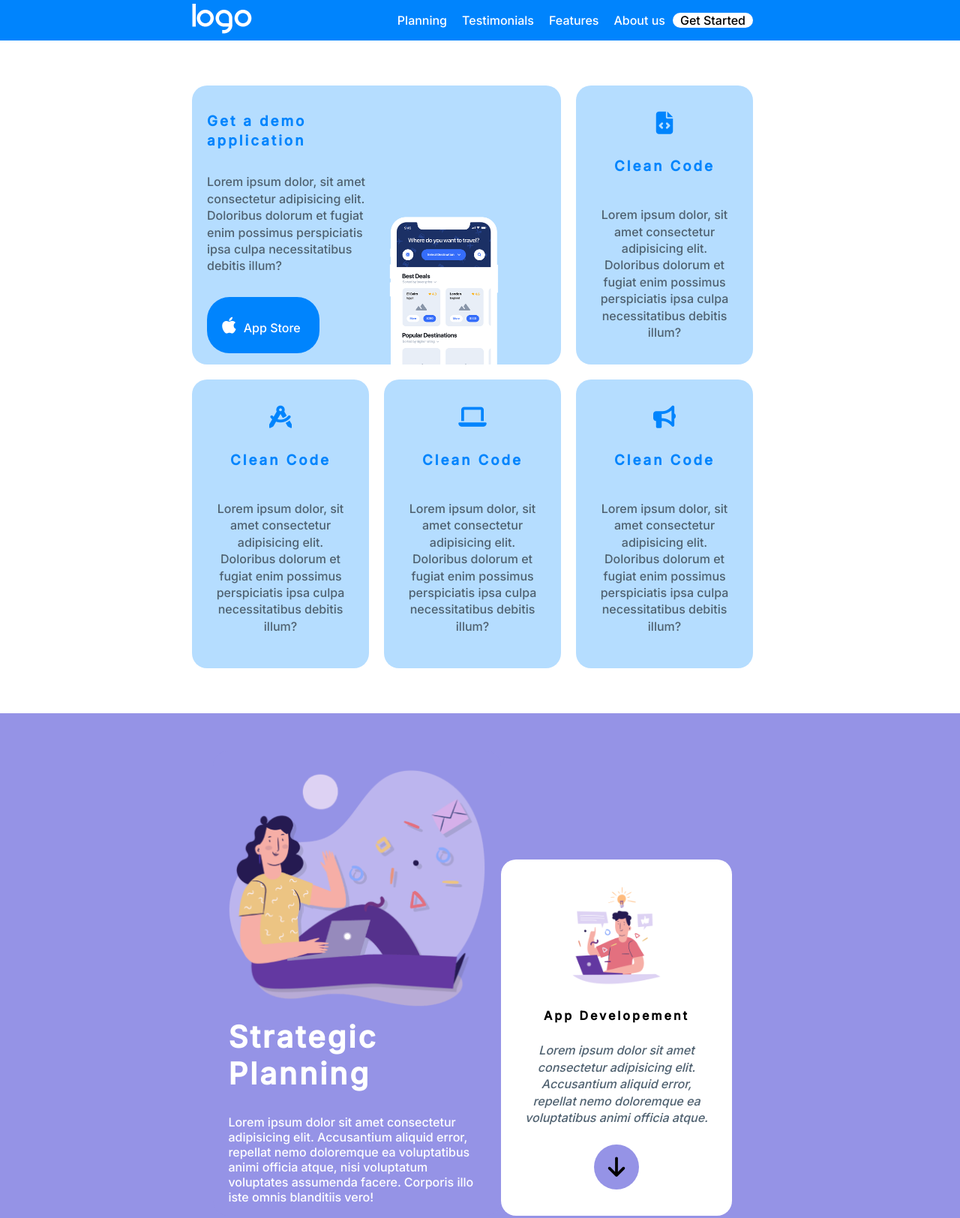
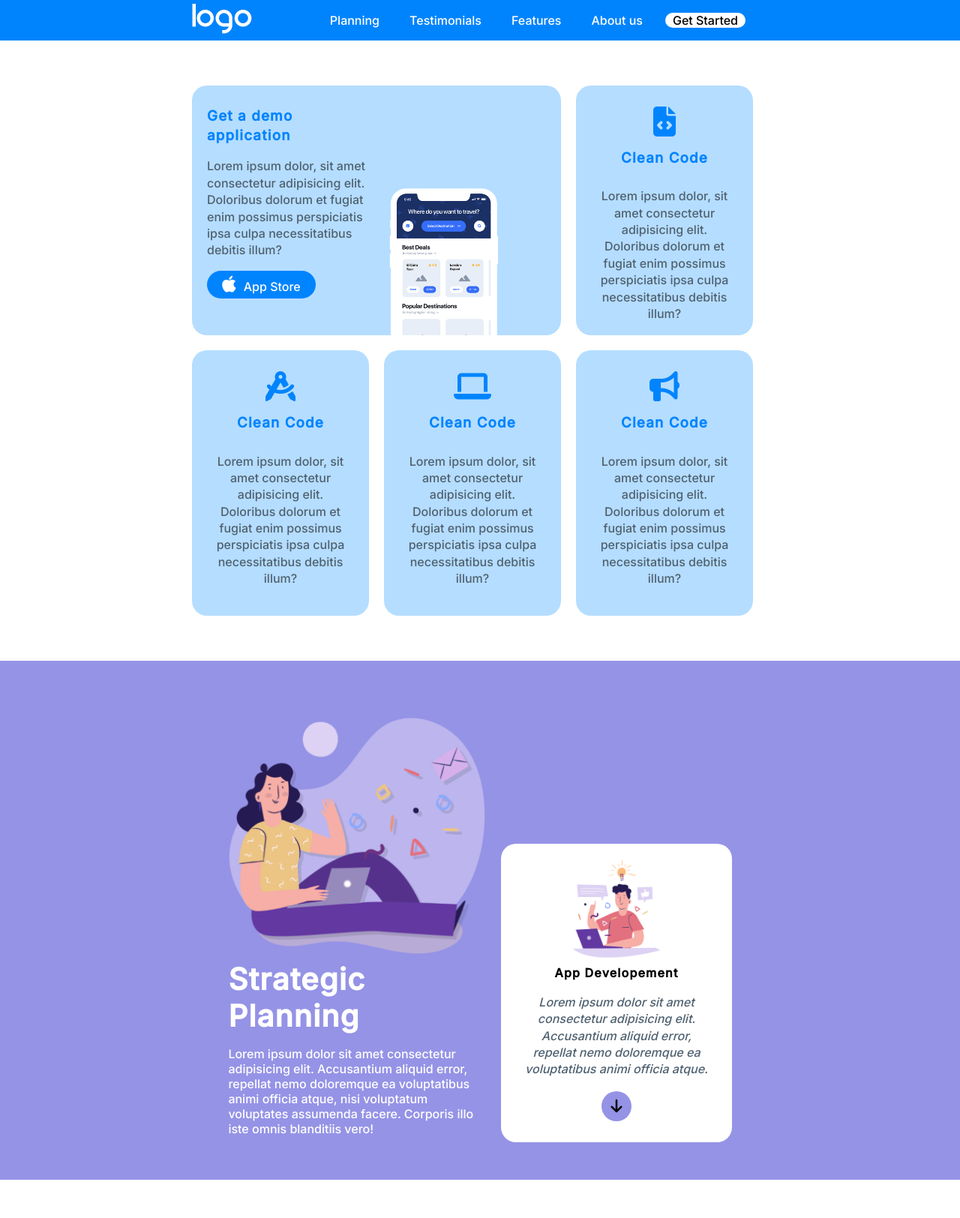
Before and after one commit to GiuseppeF11/htmlcss-responsive-layout, a plain HTML site: page index.html in a window 1280 px wide. Shown: the top 1624 px of the page at 75% size. Drawn offline with Linux system fonts and the light colour scheme.

Commit message:
Aggiunte correzioni e ridefinite dimensioni

```diff
--- a/css/style.css
+++ b/css/style.css
@@ -28,42 +28,41 @@ img {
 
 /*            BUTTON          */
 
-
 .button {
-    padding: 10px 10px;
+    display: flex;
+    justify-content: center;
+    align-items: center;
 }
 
 .white-violet_button {
     background-color: white;
     color:#9593E6;
     border-radius: 30px;
+    padding: 5px 10px;
 }
 
 .blue-white_button {
     background-color: #0084FD;
     color: white;
     border-radius: 30px;
-    min-width: 150px;
     text-align: center;
+    padding: 5px 20px;
 }
 
 .violet-black_button {
     background-color: #9593E6;
     color: black;
-    padding: 30px;
+    padding: 20px;
     border-radius: 50%;
     width: 40px;
     height: 40px;
-    display: flex;
-    justify-content: center;
-    align-items: center;
     font-size: 10px;
 }
 
 .violet-white_button {
     background-color: #9593E6;
     color: white;
-    padding: 5px 50px;
+    padding: 5px 30px;
     border-radius: 20px;
     letter-spacing: 3px;
 }
@@ -88,7 +87,7 @@ h1 {
 }
 
 h1, h2, h3, h4, h5, h6 {
-    letter-spacing: 3px;
+    letter-spacing: 1.2px;
 }
 
 .no-decoration_a {
@@ -101,6 +100,8 @@ h1, h2, h3, h4, h5, h6 {
 
 header {
     background-color: #0084FD;
+    position: sticky;
+    top: 0;
 }
 
 header .container {
@@ -121,6 +122,14 @@ header .container nav {
 
 .header.header-right .header-link  {
     display: none;
+}
+
+.header-right .hamburger {
+        color: white;
+    }
+
+.header-right a {
+    margin: 0 10px;
 }
 
 
@@ -190,7 +199,7 @@ header .container nav {
 
 .main-section.section_1 .my-cards-big-text i {
     font-size: 25px;
-    padding: 0 10px;
+    padding-right: 10px;
 }
 
 .my-col ,.my-col-1 .my-cards-text p, .my-col-2 .my-cards-text p,
@@ -201,14 +210,12 @@ header .container nav {
     padding: 10px;
 }
 
-.my-col-1 .my-cards-text i, .my-col-2 .my-cards-text i,
-.my-col-3 .my-cards-text i, .my-col-4 .my-cards-text i,
-.my-col-5 .my-cards-text i {
-    font-size: 30px;
+.main-section.section_1 i {
+    font-size: 40px;
 }
 
-.my-cards-text * , .my-cards-big-text * {
-    margin: 15px 0;
+.my-cards-text > * , .my-cards-big-text > * {
+    margin: 8px 0;
 }
 
 .my-cards-big-img {
@@ -231,6 +238,12 @@ header .container nav {
 .main-section.section_2 .my-cards-text {
     color: black;
 }
+
+.main-section.section_2 .my-cards-text a i {
+    font-size: 20px;
+}
+
+
 
 /*  SECTION 3  */
 
@@ -354,7 +367,6 @@ header .container nav {
     height: 200px;
     margin: 20px 0;
     border-radius: 50%;
-    position: relative;
 }
 
 .main-section.section_5 .my-col-2 .my-cards-big-img img {
@@ -367,9 +379,6 @@ header .container nav {
 .main-section.section_5 .my-cards-text .my-cards-big-img i {
     font-size: 50px;
     color: #9593E6;
-    position: absolute ;
-    right: 0;
-    top: 10px
 }
 
 .main-section.section_5 .my-cards-text a > i {
@@ -428,6 +437,14 @@ footer  * {
 footer a {
     padding: 5px;
     color: #9593E6;
+}
+
+/* INTERAZIONI */
+
+a:hover {
+    background-color:rgba(51, 51, 51, 0.479);
+    transform: scale(1.2);
+    transition: 0.5s;
 }
 
 /* RESPONSIVE */
@@ -505,7 +522,8 @@ footer a {
     /* SECTION 4 TABLET */
 
     .main-section.section_4 h3 {
-        font-size: 1.5rem;
+        font-size: 1rem;
+        height: 30px;
     }
 
     .main-section.section_4 .my-row {
--- a/index.html
+++ b/index.html
@@ -4,7 +4,7 @@
 <head>
     <meta charset="UTF-8">
     <meta name="viewport" content="width=device-width, initial-scale=1.0">
-    <title>Template</title>
+    <title>Responsive Layout</title>
 
     <!-- CSS -->
     <link rel="stylesheet" href="css/style.css">
@@ -20,9 +20,11 @@
     <header>
         <div class="container">
                 <div class="header-nav">
-                        <a href="" class="no-decoration_a">
-                                <img src="img/logo.png" alt="">
-                        </a>
+                        <nav class="header header-left">
+                                <a href="" class="no-decoration_a">
+                                        <img src="img/logo.png" alt="">
+                                </a>
+                        </nav>
                         <nav class="header header-right">
                                 <a href="" class="hamburger no-decoration_a">
                                         <i class="fa-solid fa-bars"></i>
@@ -146,7 +148,7 @@
                                                         <p>
                                                                 <em>Lorem ipsum dolor sit amet consectetur adipisicing elit. Accusantium aliquid error, repellat nemo doloremque ea voluptatibus animi officia atque.</em>
                                                         </p>
-                                                        <a href="" class="violet-black_button no-decoration_a"><i class="fa-solid fa-arrow-down"></i></a>
+                                                        <a href="" class="button violet-black_button no-decoration_a"><i class="fa-solid fa-arrow-down"></i></a>
                                                 </div>
                                         </nav>
                                 </div>
```
